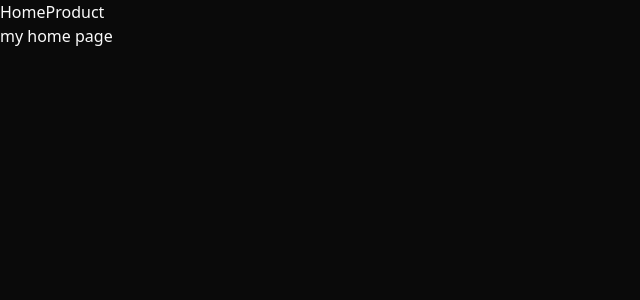
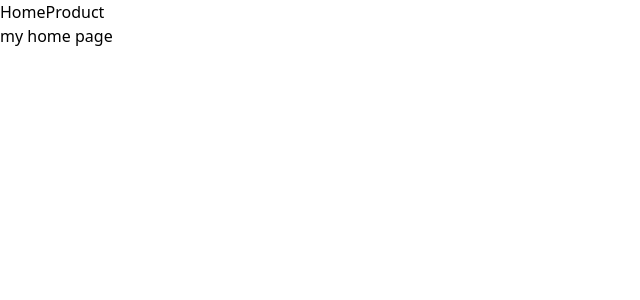
Before and after one commit to ShankarBirTamang/project_luna, a React (Vite) app: page / in a window 1280 px wide. Shown: the top 300 px of the page, without its empty margins (0-640 px from the left). Built offline with nearby package versions, Linux system fonts and the light colour scheme.

Commit message:
Remove index boilerplate css code

```diff
--- a/src/index.css
+++ b/src/index.css
@@ -1,120 +1,2 @@
 @import "tailwindcss";
 @import "tw-animate-css";
-
-@custom-variant dark (&:is(.dark *));
-
-@theme inline {
-  --radius-sm: calc(var(--radius) - 4px);
-  --radius-md: calc(var(--radius) - 2px);
-  --radius-lg: var(--radius);
-  --radius-xl: calc(var(--radius) + 4px);
-  --color-background: var(--background);
-  --color-foreground: var(--foreground);
-  --color-card: var(--card);
-  --color-card-foreground: var(--card-foreground);
-  --color-popover: var(--popover);
-  --color-popover-foreground: var(--popover-foreground);
-  --color-primary: var(--primary);
-  --color-primary-foreground: var(--primary-foreground);
-  --color-secondary: var(--secondary);
-  --color-secondary-foreground: var(--secondary-foreground);
-  --color-muted: var(--muted);
-  --color-muted-foreground: var(--muted-foreground);
-  --color-accent: var(--accent);
-  --color-accent-foreground: var(--accent-foreground);
-  --color-destructive: var(--destructive);
-  --color-border: var(--border);
-  --color-input: var(--input);
-  --color-ring: var(--ring);
-  --color-chart-1: var(--chart-1);
-  --color-chart-2: var(--chart-2);
-  --color-chart-3: var(--chart-3);
-  --color-chart-4: var(--chart-4);
-  --color-chart-5: var(--chart-5);
-  --color-sidebar: var(--sidebar);
-  --color-sidebar-foreground: var(--sidebar-foreground);
-  --color-sidebar-primary: var(--sidebar-primary);
-  --color-sidebar-primary-foreground: var(--sidebar-primary-foreground);
-  --color-sidebar-accent: var(--sidebar-accent);
-  --color-sidebar-accent-foreground: var(--sidebar-accent-foreground);
-  --color-sidebar-border: var(--sidebar-border);
-  --color-sidebar-ring: var(--sidebar-ring);
-}
-
-:root {
-  --radius: 0.625rem;
-  --background: oklch(1 0 0);
-  --foreground: oklch(0.145 0 0);
-  --card: oklch(1 0 0);
-  --card-foreground: oklch(0.145 0 0);
-  --popover: oklch(1 0 0);
-  --popover-foreground: oklch(0.145 0 0);
-  --primary: oklch(0.205 0 0);
-  --primary-foreground: oklch(0.985 0 0);
-  --secondary: oklch(0.97 0 0);
-  --secondary-foreground: oklch(0.205 0 0);
-  --muted: oklch(0.97 0 0);
-  --muted-foreground: oklch(0.556 0 0);
-  --accent: oklch(0.97 0 0);
-  --accent-foreground: oklch(0.205 0 0);
-  --destructive: oklch(0.577 0.245 27.325);
-  --border: oklch(0.922 0 0);
-  --input: oklch(0.922 0 0);
-  --ring: oklch(0.708 0 0);
-  --chart-1: oklch(0.646 0.222 41.116);
-  --chart-2: oklch(0.6 0.118 184.704);
-  --chart-3: oklch(0.398 0.07 227.392);
-  --chart-4: oklch(0.828 0.189 84.429);
-  --chart-5: oklch(0.769 0.188 70.08);
-  --sidebar: oklch(0.985 0 0);
-  --sidebar-foreground: oklch(0.145 0 0);
-  --sidebar-primary: oklch(0.205 0 0);
-  --sidebar-primary-foreground: oklch(0.985 0 0);
-  --sidebar-accent: oklch(0.97 0 0);
-  --sidebar-accent-foreground: oklch(0.205 0 0);
-  --sidebar-border: oklch(0.922 0 0);
-  --sidebar-ring: oklch(0.708 0 0);
-}
-
-.dark {
-  --background: oklch(0.145 0 0);
-  --foreground: oklch(0.985 0 0);
-  --card: oklch(0.205 0 0);
-  --card-foreground: oklch(0.985 0 0);
-  --popover: oklch(0.205 0 0);
-  --popover-foreground: oklch(0.985 0 0);
-  --primary: oklch(0.922 0 0);
-  --primary-foreground: oklch(0.205 0 0);
-  --secondary: oklch(0.269 0 0);
-  --secondary-foreground: oklch(0.985 0 0);
-  --muted: oklch(0.269 0 0);
-  --muted-foreground: oklch(0.708 0 0);
-  --accent: oklch(0.269 0 0);
-  --accent-foreground: oklch(0.985 0 0);
-  --destructive: oklch(0.704 0.191 22.216);
-  --border: oklch(1 0 0 / 10%);
-  --input: oklch(1 0 0 / 15%);
-  --ring: oklch(0.556 0 0);
-  --chart-1: oklch(0.488 0.243 264.376);
-  --chart-2: oklch(0.696 0.17 162.48);
-  --chart-3: oklch(0.769 0.188 70.08);
-  --chart-4: oklch(0.627 0.265 303.9);
-  --chart-5: oklch(0.645 0.246 16.439);
-  --sidebar: oklch(0.205 0 0);
-  --sidebar-foreground: oklch(0.985 0 0);
-  --sidebar-primary: oklch(0.488 0.243 264.376);
-  --sidebar-primary-foreground: oklch(0.985 0 0);
-  --sidebar-accent: oklch(0.269 0 0);
-  --sidebar-accent-foreground: oklch(0.985 0 0);
-  --sidebar-border: oklch(1 0 0 / 10%);
-  --sidebar-ring: oklch(0.556 0 0);
-}
-
-@layer base {
-  * {
-    @apply border-border outline-ring/50;
-  }
-  body {
-    @apply bg-background text-foreground;
-  }
-}
```
